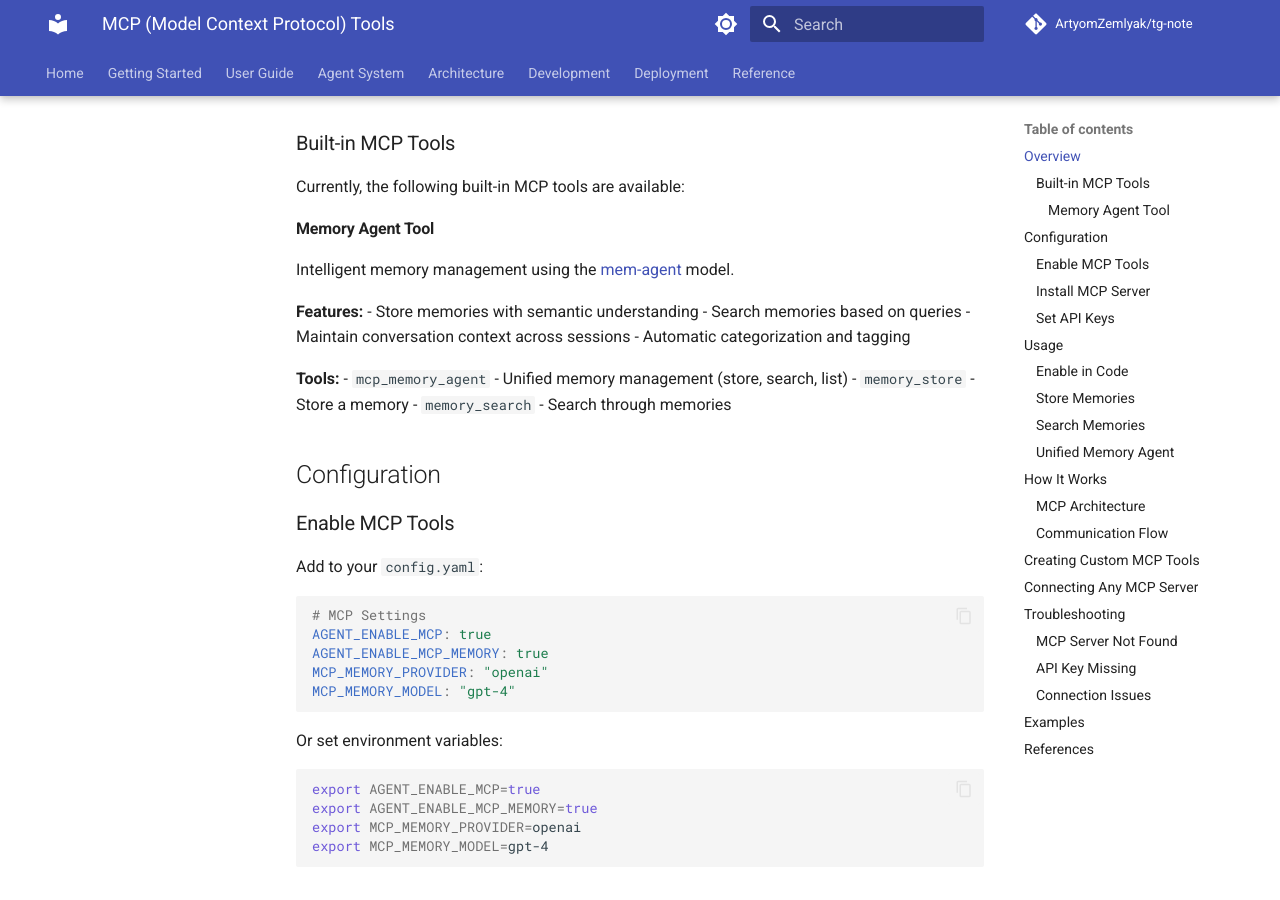
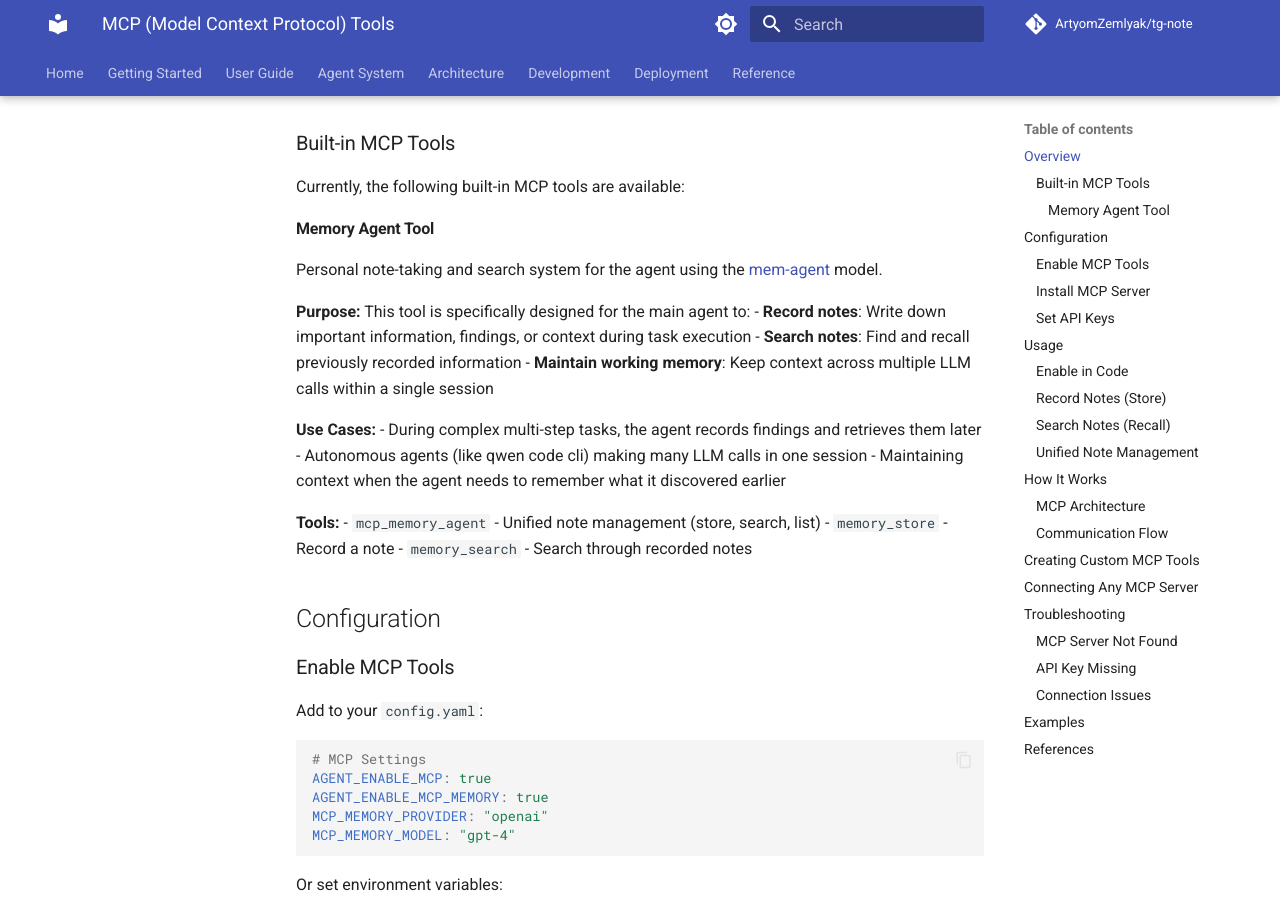
Before and after one commit to ArtyomZemlyak/tg-note, an MkDocs documentation site: the page built from docs_site/agents/mcp-tools.md, in a window 1280 px wide and 900 px high, scrolled down 325 px. Built offline with MkDocs 1.6.1 and Material for MkDocs 9.7.7, drawn with Linux system fonts in a browser that asks for light colours; comment, search, counter and statistics services are not loaded; the version menu is left out; some of the changed text lies outside the part shown.

Commit message:
Refactor: Integrate mem-agent as agent's note-taking system
Co-authored-by: artyom.zemlyak <artyom.zemlyak@gmail.com>

````diff
--- a/docs_site/agents/mcp-tools.md
+++ b/docs_site/agents/mcp-tools.md
@@ -12,18 +12,23 @@ Currently, the following built-in MCP tools are available:
 
 #### Memory Agent Tool
 
-Intelligent memory management using the [mem-agent](https://huggingface.co/driaforall/mem-agent) model.
+Personal note-taking and search system for the agent using the [mem-agent](https://huggingface.co/driaforall/mem-agent) model.
 
-**Features:**
-- Store memories with semantic understanding
-- Search memories based on queries
-- Maintain conversation context across sessions
-- Automatic categorization and tagging
+**Purpose:**
+This tool is specifically designed for the main agent to:
+- **Record notes**: Write down important information, findings, or context during task execution
+- **Search notes**: Find and recall previously recorded information
+- **Maintain working memory**: Keep context across multiple LLM calls within a single session
+
+**Use Cases:**
+- During complex multi-step tasks, the agent records findings and retrieves them later
+- Autonomous agents (like qwen code cli) making many LLM calls in one session
+- Maintaining context when the agent needs to remember what it discovered earlier
 
 **Tools:**
-- `mcp_memory_agent` - Unified memory management (store, search, list)
-- `memory_store` - Store a memory
-- `memory_search` - Search through memories
+- `mcp_memory_agent` - Unified note management (store, search, list)
+- `memory_store` - Record a note
+- `memory_search` - Search through recorded notes
 
 ## Configuration
 
@@ -88,53 +93,55 @@ agent = AutonomousAgent(
 )
 ```
 
-### Store Memories
+### Record Notes (Store)
 
 ```python
+# The agent records a note during task execution
 result = await agent.tool_manager.execute(
     "memory_store",
     {
-        "content": "User prefers Python for backend development",
-        "tags": ["preferences", "programming"]
+        "content": "Found SQL injection vulnerability in login endpoint /api/auth",
+        "tags": ["security", "findings"]
     }
 )
 ```
 
-### Search Memories
+### Search Notes (Recall)
 
 ```python
+# Later, the agent searches its notes to remember
 result = await agent.tool_manager.execute(
     "memory_search",
     {
-        "query": "What are the user's programming preferences?",
+        "query": "What security issues did I find?",
         "limit": 5
     }
 )
 ```
 
-### Unified Memory Agent
+### Unified Note Management
 
 ```python
-# Store
+# Record a note
 await agent.tool_manager.execute(
     "mcp_memory_agent",
     {
         "action": "store",
-        "content": "Important information",
-        "context": "Project context"
+        "content": "Database uses PostgreSQL 14 with pgvector extension",
+        "context": "Infrastructure analysis"
     }
 )
 
-# Search
+# Search notes to recall information
 await agent.tool_manager.execute(
     "mcp_memory_agent",
     {
         "action": "search",
-        "content": "query text"
+        "content": "What database technology is used?"
     }
 )
 
-# List all
+# List all recorded notes
 await agent.tool_manager.execute(
     "mcp_memory_agent",
     {
````
Also changed, not shown: README_MEM_AGENT.md (+43 -20 lines), docs_site/agents/mem-agent-setup.md (+22 -10 lines), src/mem_agent/__init__.py (+20 -6 lines), 3 other files.
